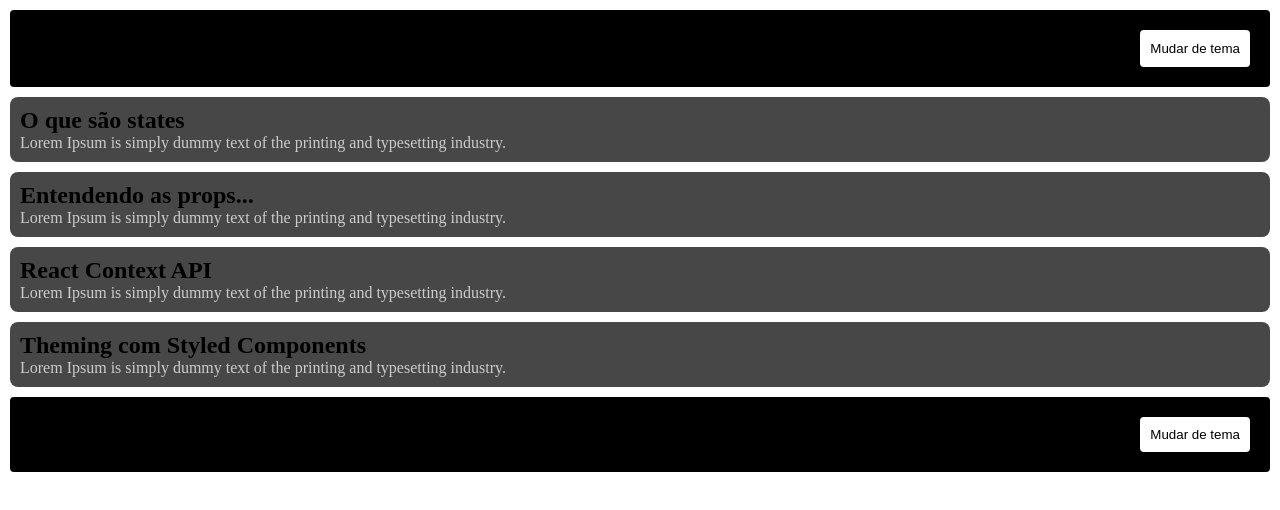
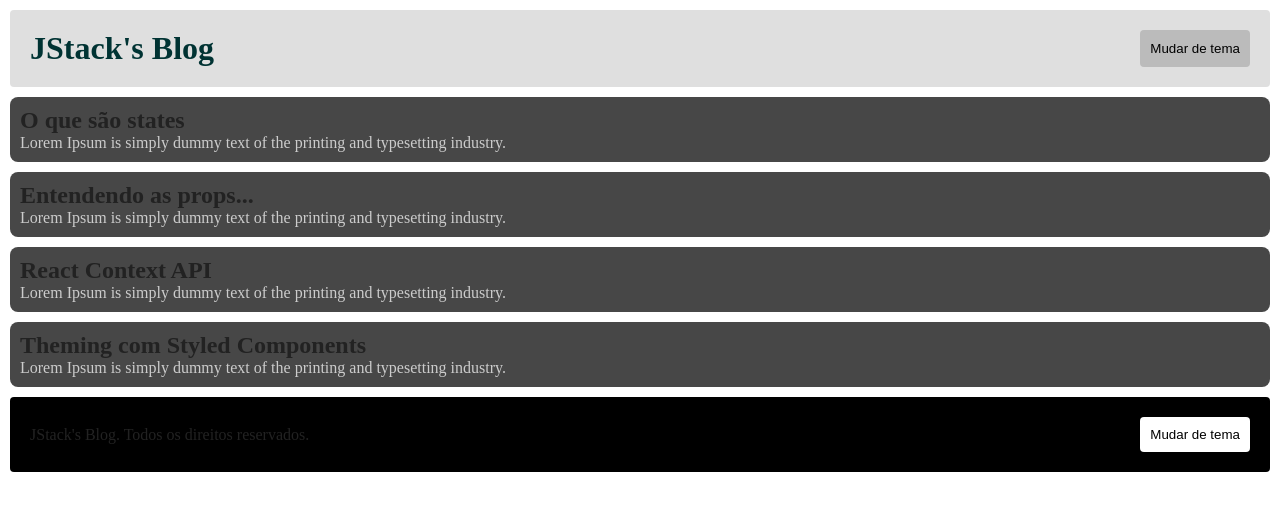
Before and after one commit to cauealb/full-stack, a React app in the folder React/: page / in a window 1280 px wide. Shown: the top 510 px of the page. Built offline with nearby package versions, Linux system fonts and the light colour scheme.

Commit message:
Estilizando o Header

```diff
--- a/React/src/App.jsx
+++ b/React/src/App.jsx
@@ -8,7 +8,7 @@ import theme from "./style/theme/index.js";
 
 export default function App() {
   return (
-    <ThemeProvider theme={theme}>
+    <ThemeProvider theme={theme.light}>
       <GlobalSyle />
       <Layout />
     </ThemeProvider>
--- a/React/src/components/Header/style.js
+++ b/React/src/components/Header/style.js
@@ -3,13 +3,17 @@ import styled from 'styled-components';
 export default styled.header`
     display: flex;
     justify-content: space-between;
-    background-color: black;
+    background-color: ${({ theme }) => theme.headerBackgroundColor};
     margin: 10px;
     border-radius: 4px;
     padding: 20px;
 
+    h1 {
+        color: ${({ theme }) => theme.textBackgroundColor}
+    }
+
     button {
-        background-color: white;
+        background-color: ${({ theme }) => theme.btnBackgroundColor};
         border: none;
         border-radius: 4px;
         padding: 10px;
--- a/React/src/style/theme/dark.js
+++ b/React/src/style/theme/dark.js
@@ -3,5 +3,8 @@ import common from "./common.js";
 export default {
     ...common,
     backgroundColor: '#222',
-    textColor: '#fff'
+    textColor: '#fff',
+    headerBackgroundColor: '#ccc',
+    footerBackgroundColor: '#ccc',
+    textBackgroundColor: 'black'
 }
--- a/React/src/style/theme/light.js
+++ b/React/src/style/theme/light.js
@@ -3,5 +3,9 @@ import common from "./common.js";
 export default {
     ...common,
     backgroundColor: '#fff',
-    textColor: '#222'
+    textColor: '#222',
+    headerBackgroundColor: '#1112',
+    footerBackgroundColor: '#1112',
+    textBackgroundColor: '#033',
+    btnBackgroundColor: '#bbb'
 }
```
